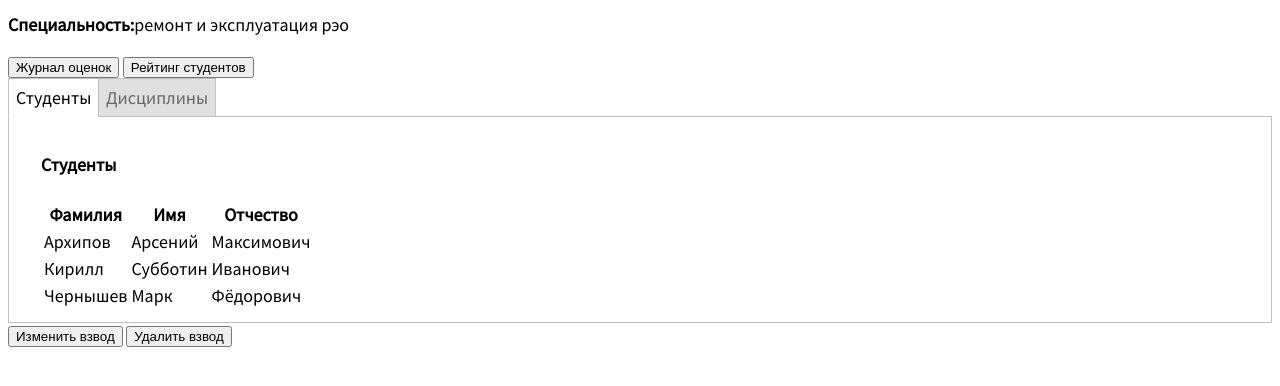
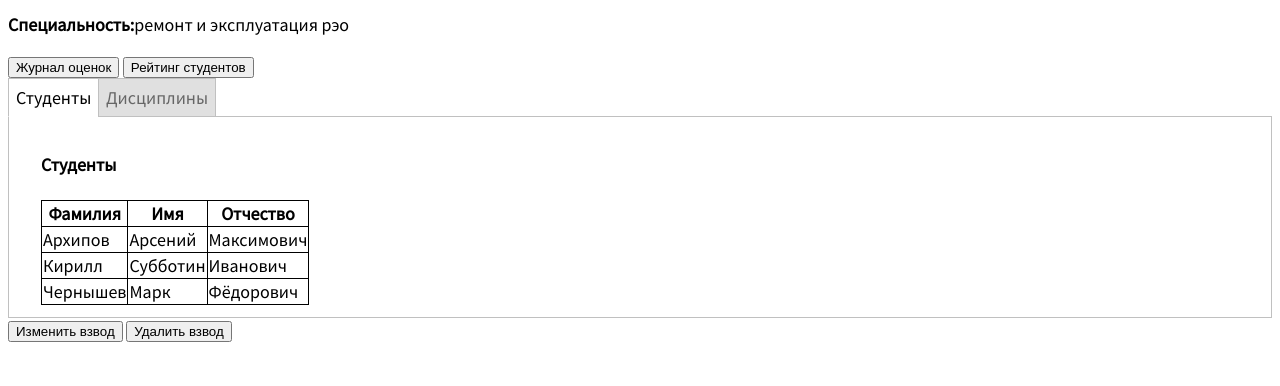
Before and after one commit to Rishatco/mark_system, a Django app: page /squad/2 in a window 1280 px wide. Shown: the part 231-617 px from the top of the page. Run offline with Django 3.2, Linux system fonts and the light colour scheme; data comes from the database, SQL or seed files in the repository; parts of the project's set-up code (start-up, migrations or seed data) failed here and were passed over.

Commit message:
Рефакторинг. Добавление границ для таблиц.

```diff
--- a/system/firstapp/templates/firstapp/squadmodel_detail.html
+++ b/system/firstapp/templates/firstapp/squadmodel_detail.html
@@ -32,6 +32,16 @@
     border-bottom: 1px solid #FFFFFF;
     background: #FFFFFF;
 }
+
+    table {
+        border-collapse: collapse;
+    }
+
+    table th,
+    table td {
+        border: 1px solid #000;
+    }
+
 #tab_1:checked ~ #students,
 #tab_2:checked ~ #disciplines { display: block; }
 </style>
--- a/system/system/urls.py
+++ b/system/system/urls.py
@@ -19,7 +19,6 @@ from django.urls import path, re_path
 from django.views.generic import TemplateView
 
 from firstapp.views import SquadList, raiting_log,squad_raiting
-from firstapp.views import create_view, student_detail_view
 from firstapp.views import SquadDetailView
 from firstapp.views import SquadUpdateView
 from firstapp.views import save_student,DisciplineDetailView
```
Also changed, not shown: system/firstapp/templates/firstapp/squadmodel_form.html (+8 -0 lines).
